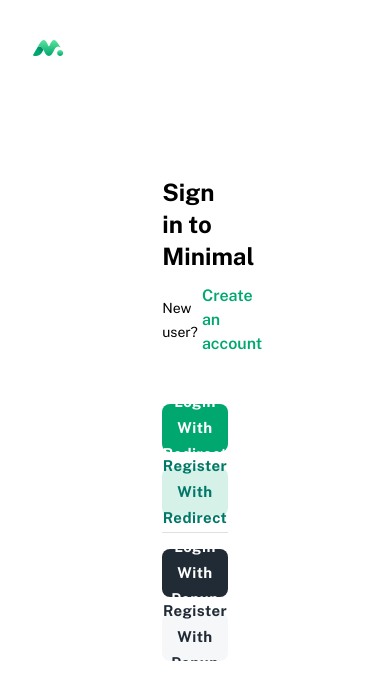
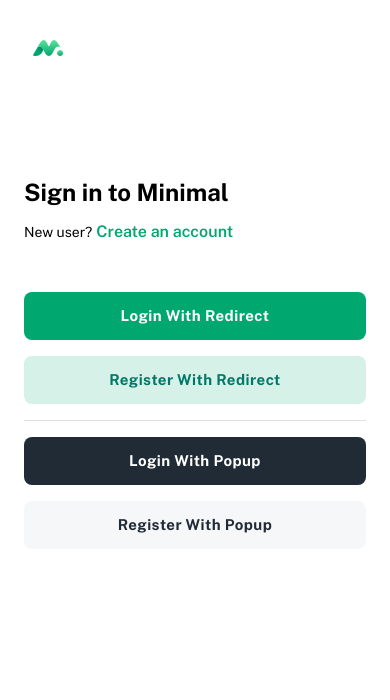
Before and after one commit to Dreezy305/minimal-app, a React (Create React App) app: page /auth/auth0 in a window 390 px wide. Shown: the top 700 px of the page. Built offline with nearby package versions, Linux system fonts and the light colour scheme.

Commit message:
fixing tiny details, modules, responsiveness

```diff
--- a/src/components/AuthOForm.tsx
+++ b/src/components/AuthOForm.tsx
@@ -3,8 +3,8 @@
 
 function AuthOForm(): JSX.Element {
   return (
-    <div className="w-1/3 flex flex-col px-6 pt-16 mt-16">
-      <div className="w-4/5 mx-auto flex flex-col space-y-12 pt-12">
+    <div className="w-full md:w-11/12 lg:w-1/3 xl:w-1/3 flex flex-col px-6 pt-16 mt-16">
+      <div className="w-full md:w-11/12 lg:w-4/5 xl:w-4/5 mx-auto flex flex-col space-y-12 pt-12">
         <div className="flex flex-col space-y-3">
           <h3 className="text-2xl font-bold font-PublicSansBold">
             Sign in to Minimal
--- a/src/components/LoginForm.tsx
+++ b/src/components/LoginForm.tsx
@@ -11,7 +11,6 @@
 import React from "react";
 import { ReactComponent as EyeLid } from "../assets/eyelid.svg";
 import { ReactComponent as Info } from "../assets/info.svg";
-import Logo from "../assets/logo.svg";
 import { AUTH_TYPE } from "../types/types";
 
 function LoginForm({ authType }: { authType?: string }): JSX.Element {
```
